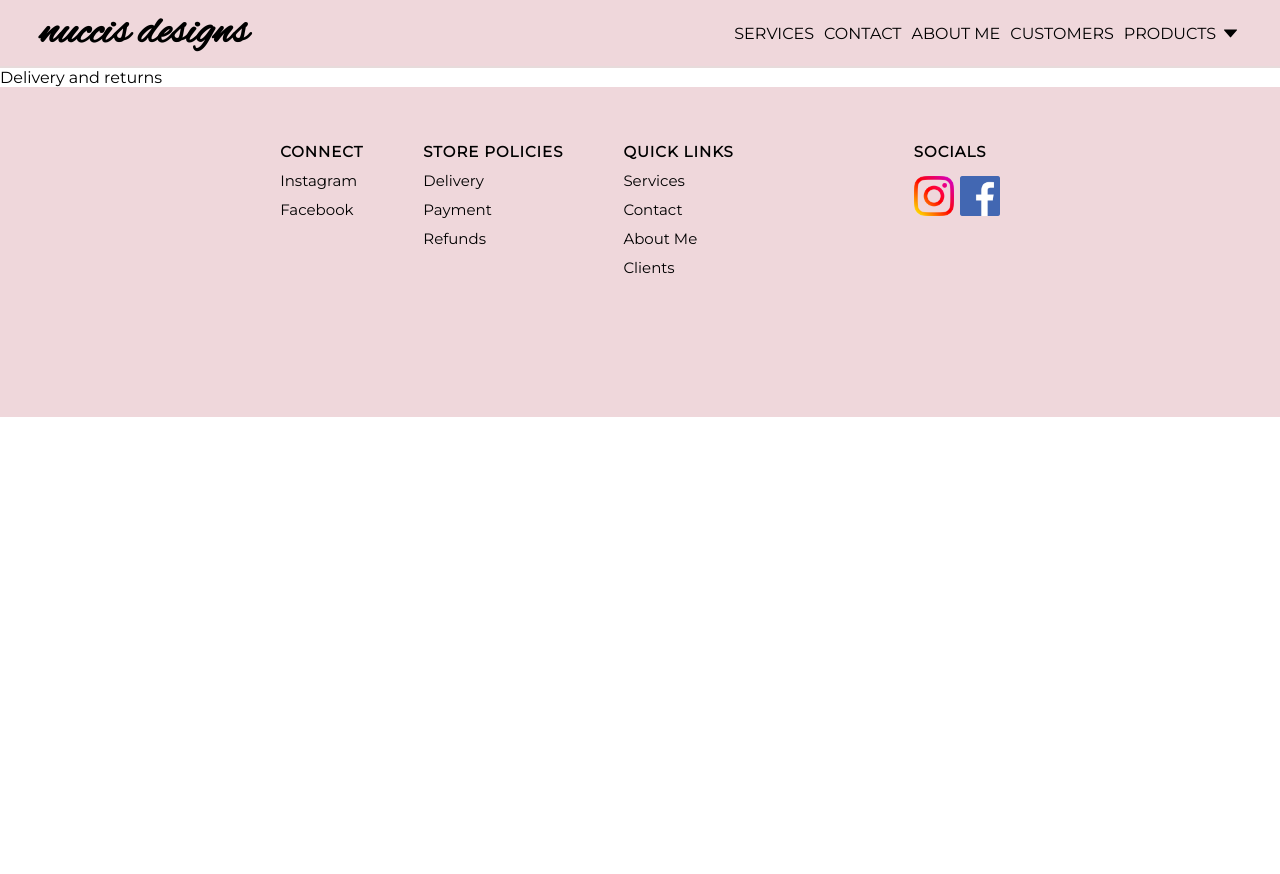
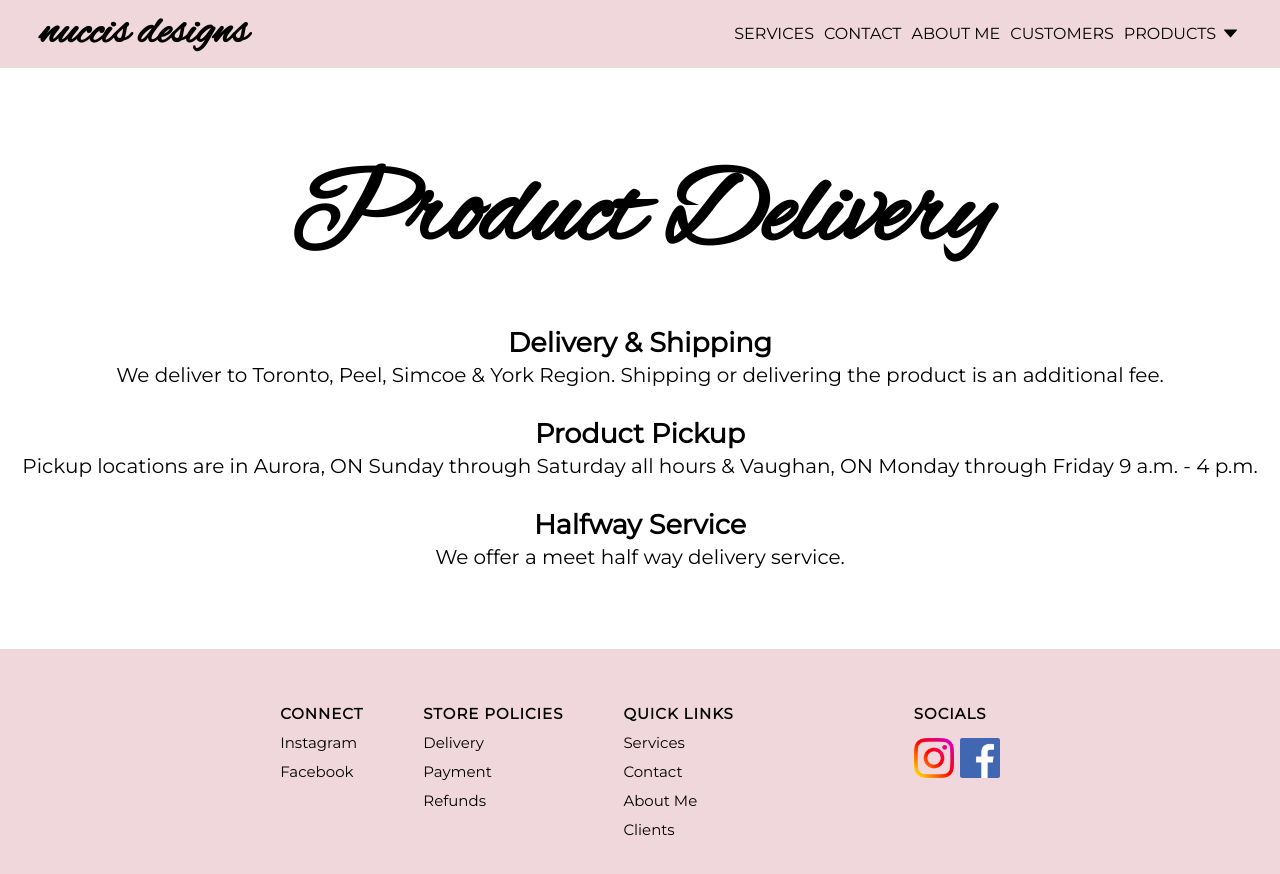
Before and after one commit to Nuccino92/nuccis.designs-business-site, a React (Create React App) app: page /productdelivery in a window 1280 px wide. Shown: the top 874 px of the page. Before the commit the page ends 800 px from the top, so only its background shows below. Built offline with nearby package versions, Linux system fonts and the light colour scheme.

Commit message:
full product delivery page

```diff
--- /dev/null
+++ b/src/pages/productDelivery/ProductDelivery.scss
@@ -0,0 +1,64 @@
+@use "../../scss/variables" as var;
+
+.ProductDelivery {
+  padding: 300px 50px;
+  display: flex;
+  flex-direction: column;
+  justify-content: center;
+  align-items: center;
+  height: 75vh;
+
+  @media (max-width: 650px) {
+    padding: 80px 10px;
+  }
+
+  @media (max-height: 900px) {
+    padding: 80px 10px;
+    height: max-content;
+  }
+
+  h1 {
+    font-size: 110px;
+    font-family: var.$Alex-Brush;
+    margin-bottom: 10px;
+
+    @media (max-width: 850px) {
+      font-size: 80px;
+    }
+
+    @media (max-width: 570px) {
+      font-size: 50px;
+    }
+
+    @media (max-width: 350px) {
+      font-size: 40px;
+    }
+  }
+
+  .row {
+    .col {
+      display: flex;
+      flex-direction: column;
+      justify-content: center;
+      align-items: center;
+
+      h4 {
+        font-size: 27px;
+        margin: 30px 0 4px 0;
+
+        @media (max-width: 570px) {
+          font-size: 22px;
+        }
+      }
+
+      p {
+        font-size: 20px;
+        text-align: center;
+
+        @media (max-width: 570px) {
+          font-size: 16px;
+        }
+      }
+    }
+  }
+}
--- a/src/pages/productDelivery/ProductDelivery.tsx
+++ b/src/pages/productDelivery/ProductDelivery.tsx
@@ -1,5 +1,36 @@
-const ProductDeliveryAndReturns: React.FC = () => {
-  return <div>Delivery and returns</div>;
+import { Fade } from "react-awesome-reveal";
+import { Container, Row, Col } from "react-bootstrap";
+import "./ProductDelivery.scss";
+
+const ProductDelivery: React.FC = () => {
+  return (
+    <Container className="ProductDelivery">
+      {/* @ts-ignore: Unreachable code error  */}
+      <Fade triggerOnce>
+        <h1>Product Delivery</h1>
+        <Row>
+          <Col>
+            <h4>Delivery & Shipping</h4>
+            <p>
+              We deliver to Toronto, Peel, Simcoe & York Region. Shipping or
+              delivering the product is an additional fee.
+            </p>
+          </Col>
+          <Col>
+            <h4>Product Pickup</h4>
+            <p>
+              Pickup locations are in Aurora, ON Sunday through Saturday all
+              hours & Vaughan, ON Monday through Friday 9 a.m. - 4 p.m.
+            </p>
+          </Col>
+          <Col>
+            <h4>Halfway Service</h4>
+            <p>We offer a meet half way delivery service.</p>
+          </Col>
+        </Row>
+      </Fade>
+    </Container>
+  );
 };
 
-export default ProductDeliveryAndReturns;
+export default ProductDelivery;
```
